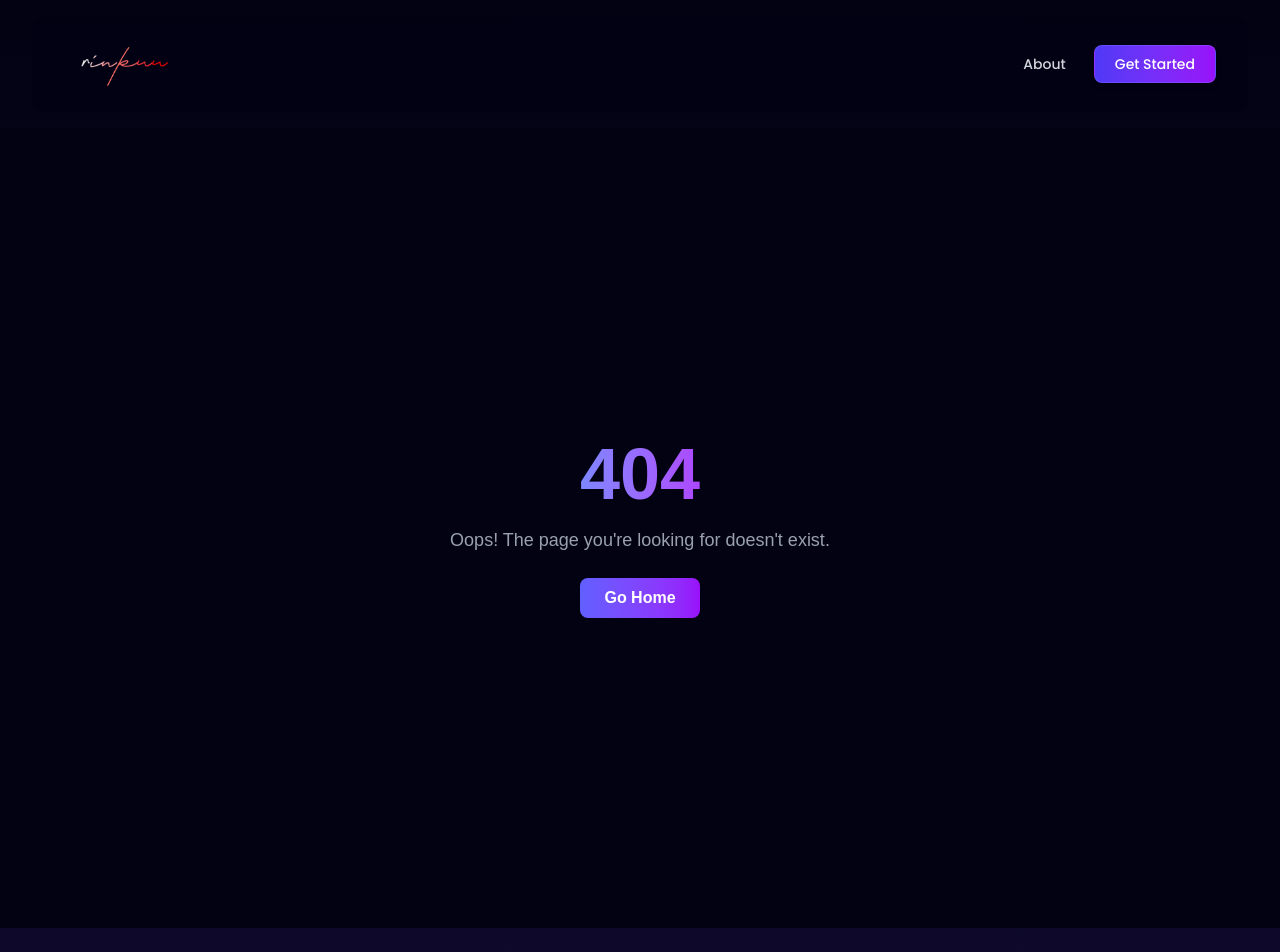
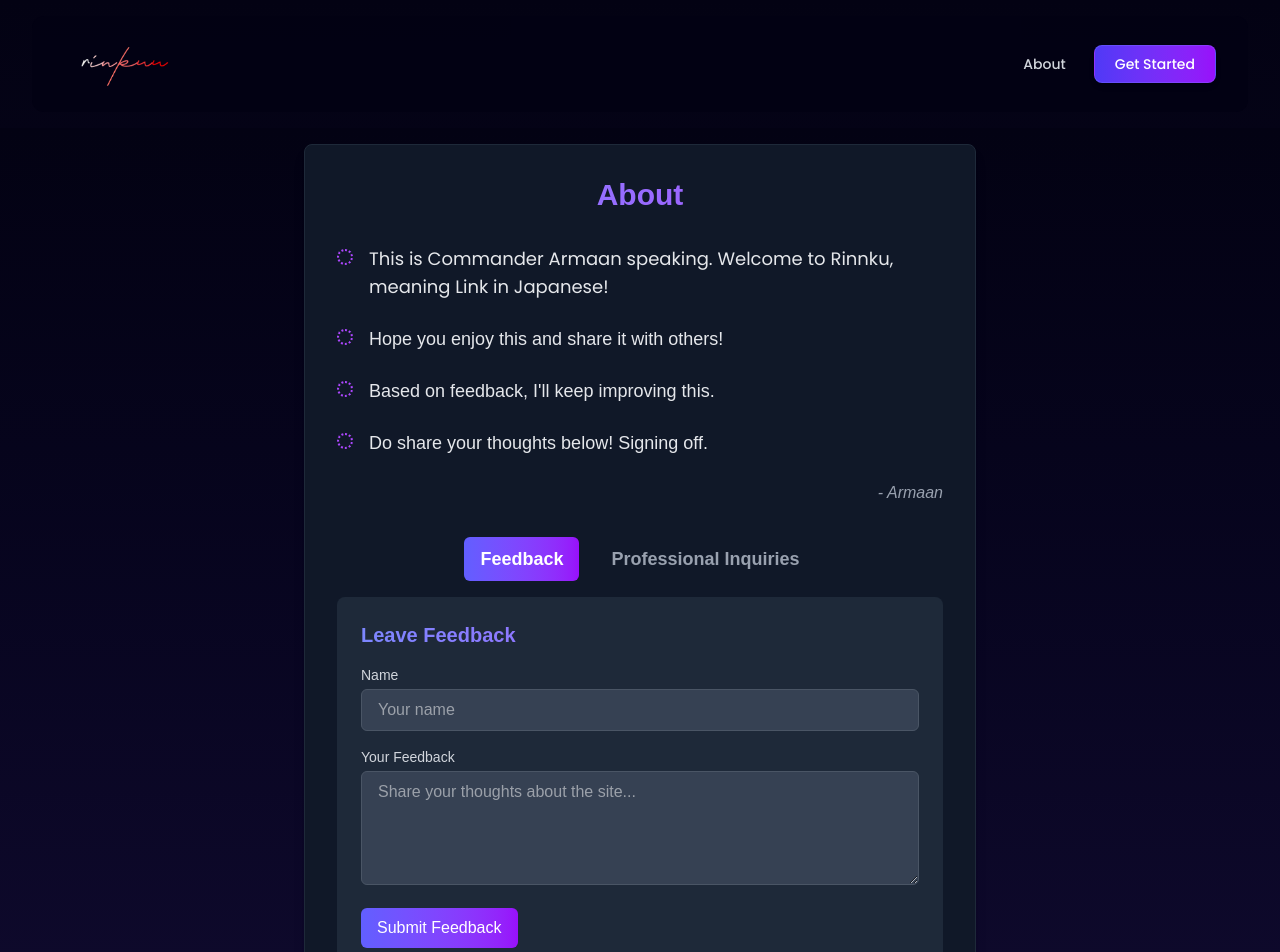
Before and after one commit to 0Armaan025/rinnku, a Next.js app: page /about in a window 1280 px wide. Before the commit this address had no page. Shown: the top 952 px of the page. Built offline with nearby package versions, Linux system fonts and the light colour scheme.

Commit message:
time to do some backend

```diff
--- /dev/null
+++ b/src/app/about/page.tsx
@@ -0,0 +1,161 @@
+"use client";
+
+import { useState } from "react";
+import { motion } from "framer-motion";
+
+type Props = {};
+
+const AboutPage = (props: Props) => {
+  const [activeTab, setActiveTab] = useState("feedback");
+
+  return (
+    <div className="flex justify-center items-center min-h-screen bg-gradient-to-b from-[#030213] to-[#0f0a2d] p-4">
+      <motion.div
+        initial={{ opacity: 0, y: 10 }}
+        animate={{ opacity: 1, y: 0 }}
+        transition={{ duration: 0.5 }}
+        className="max-w-2xl w-full bg-gray-900 rounded-lg shadow-lg p-8 border border-gray-800"
+      >
+        <h1 className="text-3xl font-bold text-center mb-8 bg-gradient-to-r from-indigo-400 to-purple-500 bg-clip-text text-transparent">
+          About
+        </h1>
+
+        <div className="space-y-6 mb-8">
+          <div className="flex items-start" style={{fontFamily: "Poppins"}}>
+            <div className="h-4 w-4 mt-1 rounded-full border-2 border-purple-500 border-dotted flex-shrink-0"></div>
+            <p className="ml-4 text-lg text-gray-200">
+              This is Commander Armaan speaking. Welcome to Rinnku, meaning Link in Japanese!
+            </p>
+          </div>
+
+          <div className="flex items-start">
+            <div className="h-4 w-4 mt-1 rounded-full border-2 border-purple-500 border-dotted flex-shrink-0"></div>
+            <p className="ml-4 text-lg text-gray-200">
+              Hope you enjoy this and share it with others!
+            </p>
+          </div>
+
+          <div className="flex items-start">
+            <div className="h-4 w-4 mt-1 rounded-full border-2 border-purple-500 border-dotted flex-shrink-0"></div>
+            <p className="ml-4 text-lg text-gray-200">
+              Based on feedback, I&apos;ll keep improving this.
+            </p>
+          </div>
+
+          <div className="flex items-start">
+            <div className="h-4 w-4 mt-1 rounded-full border-2 border-purple-500 border-dotted flex-shrink-0"></div>
+            <p className="ml-4 text-lg text-gray-200">
+              Do share your thoughts below! Signing off.
+            </p>
+          </div>
+
+          <div className="pl-8 italic text-right text-gray-400">- Armaan</div>
+        </div>
+
+        {/* Tab Navigation */}
+        <div className="flex justify-center mb-4">
+          <button
+            className={`px-4 py-2 text-lg font-semibold transition cursor-pointer ${
+              activeTab === "feedback"
+                ? "bg-gradient-to-r from-indigo-500 to-purple-600 text-white rounded-md"
+                : "text-gray-400 hover:text-gray-200"
+            }`}
+            onClick={() => setActiveTab("feedback")}
+          >
+            Feedback
+          </button>
+          <button
+            className={`ml-4 px-4 py-2 text-lg font-semibold transition ${
+              activeTab === "inquiries"
+                ? "bg-gradient-to-r from-indigo-500 to-purple-600 text-white rounded-md"
+                : "text-gray-400 hover:text-gray-200"
+            }`}
+            onClick={() => setActiveTab("inquiries")}
+          >
+            Professional Inquiries
+          </button>
+        </div>
+
+        {/* Tabs Content */}
+        <motion.div
+          key={activeTab}
+          initial={{ opacity: 0, y: 10 }}
+          animate={{ opacity: 1, y: 0 }}
+          transition={{ duration: 0.3 }}
+        >
+          {activeTab === "feedback" ? (
+            <div className="p-6 bg-gray-800 rounded-lg">
+              <h2 className="text-xl font-semibold mb-4 bg-gradient-to-r from-indigo-400 to-purple-500 bg-clip-text text-transparent">
+                Leave Feedback
+              </h2>
+              <form className="space-y-4">
+                <div>
+                  <label className="block text-sm font-medium text-gray-300 mb-1">Name</label>
+                  <input
+                    type="text"
+                    className="w-full px-4 py-2 bg-gray-700 border border-gray-600 rounded-md focus:ring-purple-500 focus:border-purple-500 text-white"
+                    placeholder="Your name"
+                  />
+                </div>
+                <div>
+                  <label className="block text-sm font-medium text-gray-300 mb-1">Your Feedback</label>
+                  <textarea
+                    rows={4}
+                    className="w-full px-4 py-2 bg-gray-700 border border-gray-600 rounded-md focus:ring-purple-500 focus:border-purple-500 text-white"
+                    placeholder="Share your thoughts about the site..."
+                  />
+                </div>
+                <button
+                  type="submit"
+                  className="px-4 py-2 bg-gradient-to-r from-indigo-500 to-purple-600 text-white rounded-md hover:from-indigo-600 hover:to-purple-700 transition"
+                >
+                  Submit Feedback
+                </button>
+              </form>
+            </div>
+          ) : (
+            <div className="p-6 bg-gray-800 rounded-lg">
+              <h2 className="text-xl font-semibold mb-4 bg-gradient-to-r from-indigo-400 to-purple-500 bg-clip-text text-transparent">
+                Professional Inquiries
+              </h2>
+              <form className="space-y-4">
+                <div>
+                  <label className="block text-sm font-medium text-gray-300 mb-1">Company Name</label>
+                  <input
+                    type="text"
+                    className="w-full px-4 py-2 bg-gray-700 border border-gray-600 rounded-md focus:ring-purple-500 focus:border-purple-500 text-white"
+                    placeholder="Your company"
+                  />
+                </div>
+                <div>
+                  <label className="block text-sm font-medium text-gray-300 mb-1">Email</label>
+                  <input
+                    type="email"
+                    className="w-full px-4 py-2 bg-gray-700 border border-gray-600 rounded-md focus:ring-purple-500 focus:border-purple-500 text-white"
+                    placeholder="your@email.com"
+                  />
+                </div>
+                <div>
+                  <label className="block text-sm font-medium text-gray-300 mb-1">Message</label>
+                  <textarea
+                    rows={4}
+                    className="w-full px-4 py-2 bg-gray-700 border border-gray-600 rounded-md focus:ring-purple-500 focus:border-purple-500 text-white"
+                    placeholder="What would you like to discuss?"
+                  />
+                </div>
+                <button
+                  type="submit"
+                  className="px-4 py-2 bg-gradient-to-r from-indigo-500 to-purple-600 text-white rounded-md hover:from-indigo-600 hover:to-purple-700 transition"
+                >
+                  Send Message
+                </button>
+              </form>
+            </div>
+          )}
+        </motion.div>
+      </motion.div>
+    </div>
+  );
+};
+
+export default AboutPage;
```
